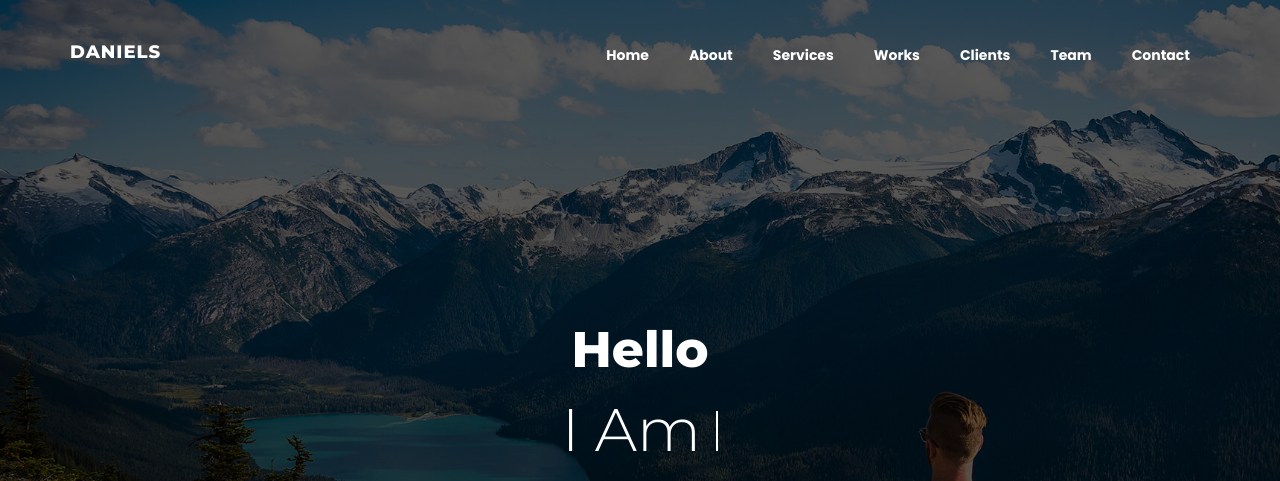
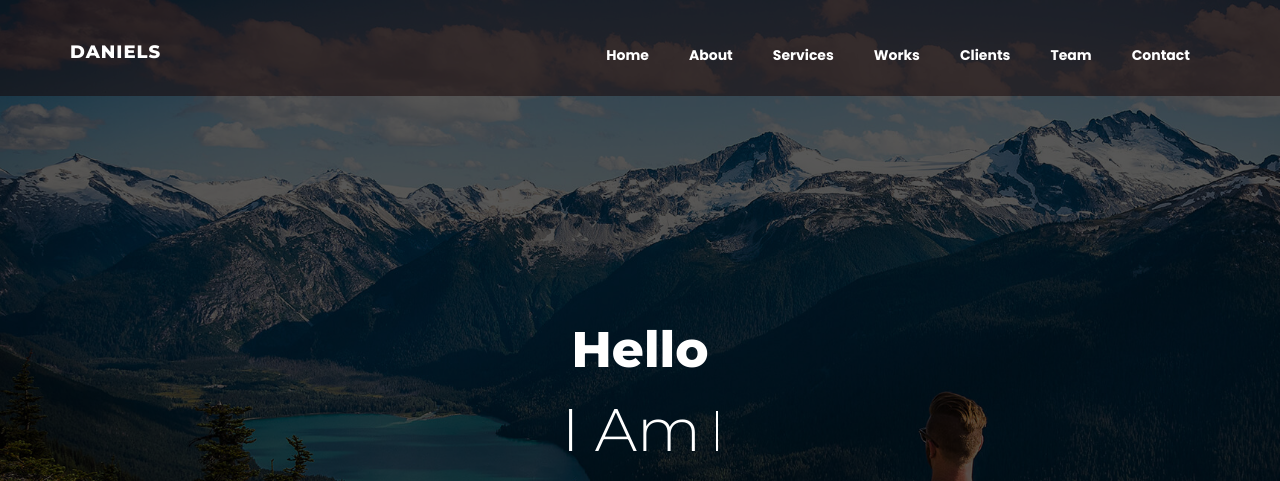
Before and after one commit to MarwanabdalR/Daniels, a plain HTML site: page index.html in a window 1280 px wide. Shown: the top 481 px of the page. Drawn offline with nearby package versions, Linux system fonts and the light colour scheme.

Commit message:
Update style.css

```diff
--- a/css/style.css
+++ b/css/style.css
@@ -129,10 +129,10 @@ p {
 -------------------------------------------------------- */
 .navbar-default {
   padding: 20px 0 30px;
-  background: none;
+  background-color: rgba(21, 3, 3, 0.5);
   border: none;
   border-radius: 0;
-  position: absolute;
+  position: fixed;
   top: 0;
   left: 0;
   width: 100%;
@@ -473,7 +473,7 @@ ul li {
 }
 
 
-#pills-all-tab{
+#pills-all-tab {
   position: relative;
 }
 
@@ -608,12 +608,12 @@ ul li {
   position: static;
 }
 
-.indica{
+.indica {
   display: flex;
   justify-content: center;
 }
 
-.indica button{
+.indica button {
   width: 10px;
   height: 10px;
   border-radius: 50%;
@@ -623,7 +623,7 @@ ul li {
   background-color: #888;
 }
 
-.indica .active{
+.indica .active {
   width: 10px;
   height: 10px;
   background-color: #888;
```
